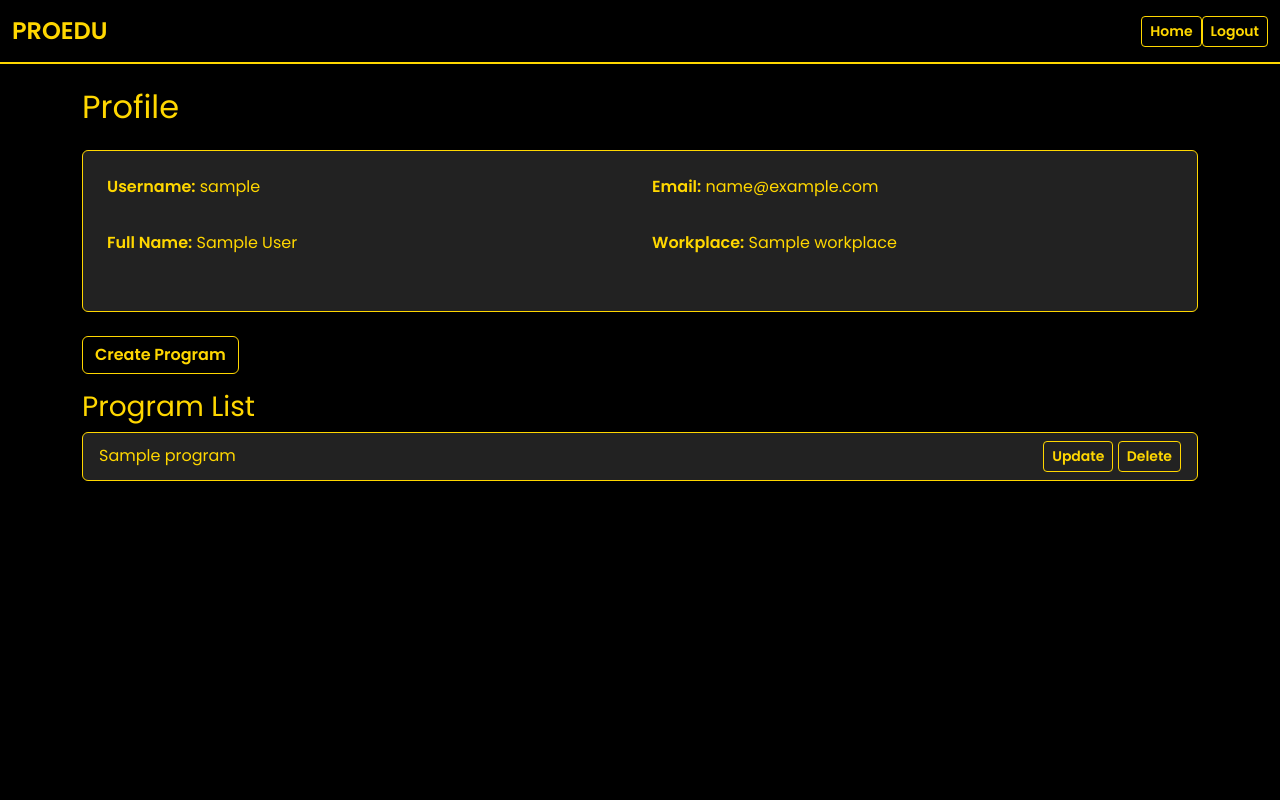
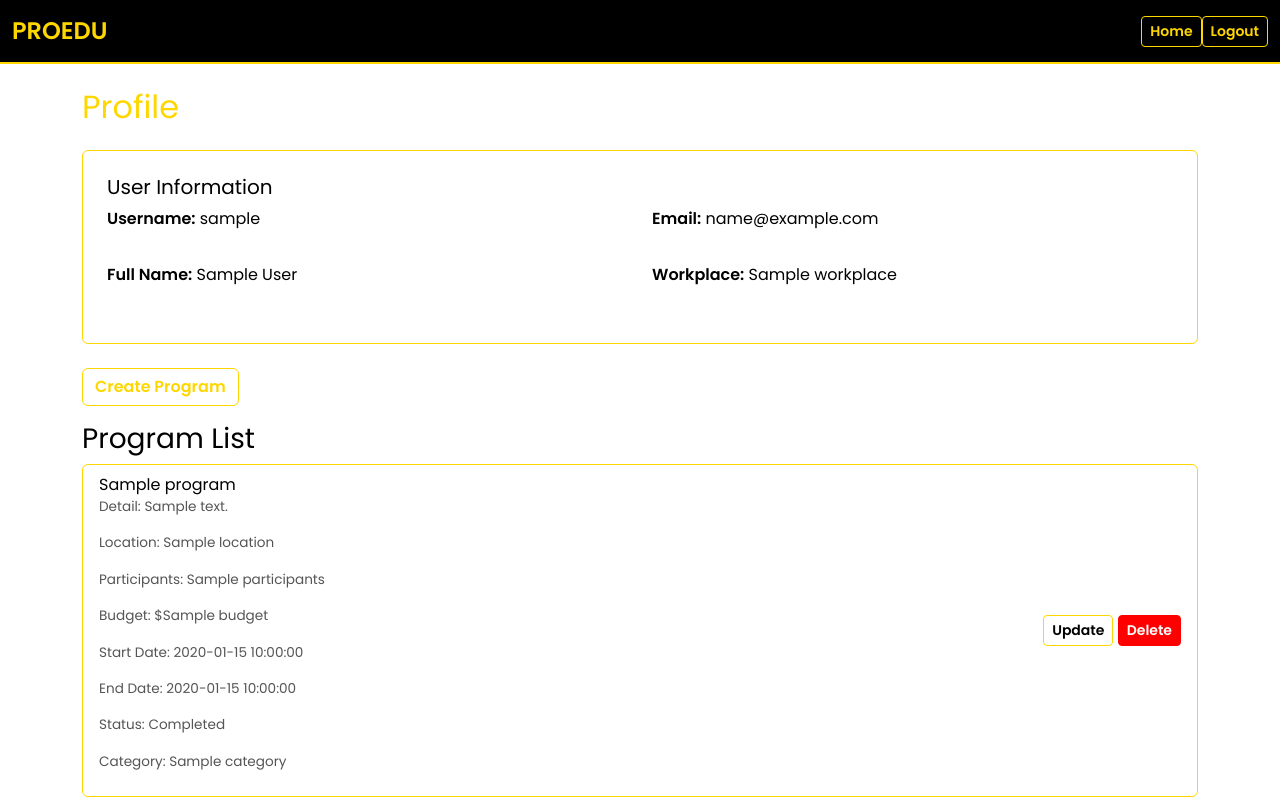
Before and after one commit to Rizkiraven/tubesnosql, a Flask app: page /profile in a window 1280 px wide. Run offline with Flask 3, Linux system fonts and the light colour scheme; the visitor is signed in with stand-in values (Sample User, id 1); a database or web service that is not in the repository returns one stand-in record (values such as "Sample title").

Commit message:
ui beres semua seng sisa update yuhuuu

```diff
--- a/app.py
+++ b/app.py
@@ -402,10 +402,9 @@ def delete_program(program_id):
 def create_program():
     if request.method == 'POST':
         try:
-            # Ambil username dari session
             username = session.get('username')
             if not username:
-                flash('You must be logged in to create a program!')
+                flash('You must be logged in to create a program!', 'warning')
                 return redirect(url_for('login'))
 
             # Ambil data dari form
@@ -419,19 +418,16 @@ def create_program():
             status = request.form.get('status', '').strip()
             category = request.form.get('category', '').strip()
 
-            # Validasi kategori ada
             if not category_collection.find_one({'name': category}):
-                flash(f'Category "{category}" does not exist!')
+                flash(f'Category "{category}" does not exist!', 'warning')
                 return redirect(url_for('create_program'))
 
-            # Validasi data wajib
             if not (program_name and detail and location and start_date and end_date and status):
-                flash('Please fill in all required fields!')
+                flash('Please fill in all required fields!', 'danger')
                 return redirect(url_for('create_program'))
 
-            # Persiapkan data untuk disimpan
             program_data = {
-                "username": username,  # Tambahkan username untuk filter nanti
+                "username": username,
                 "name": program_name,
                 "detail": detail,
                 "location": location,
@@ -443,17 +439,14 @@ def create_program():
                 "category": category,
             }
 
-            # Masukkan ke database
             programs_collection.insert_one(program_data)
-            flash('Program created successfully!')
+            flash('Program created successfully!', 'success')
             return redirect(url_for('profile'))
 
         except Exception as e:
-            # Tangani error tak terduga
-            flash(f'An error occurred: {str(e)}')
+            flash(f'An error occurred: {str(e)}', 'danger')
             return redirect(url_for('create_program'))
 
-    # Ambil daftar kategori untuk dropdown
     categories = [cat['name'] for cat in category_collection.find()]
     return render_template('create_program.html', categories=categories)
 
--- a/templates/Profile.html
+++ b/templates/Profile.html
@@ -14,13 +14,13 @@
     />
     <style>
       body {
-        background-color: #000; /* Hitam */
-        color: #ffd700; /* Kuning */
+        background-color: #fff; /* Putih */
+        color: #000; /* Hitam */
         font-family: "Poppins", sans-serif;
       }
       .navbar {
-        background-color: #000;
-        border-bottom: 2px solid #ffd700;
+        background-color: #000; /* Hitam */
+        border-bottom: 2px solid #ffd700; /* Kuning */
       }
       .navbar-brand {
         font-weight: 600;
@@ -37,22 +37,37 @@
         background-color: #ffd700;
         color: #000;
       }
+      .btn-danger {
+        border: 1px solid red;
+        color: white;
+        background-color: red;
+      }
+      .btn-danger:hover {
+        background-color: darkred;
+      }
       .card {
-        background-color: #222;
+        background-color: #fff;
         border: 1px solid #ffd700;
-        color: #ffd700;
+        color: #000; /* Warna teks hitam */
       }
       .list-group-item {
-        background-color: #222;
+        background-color: #fff;
         border: 1px solid #ffd700;
-        color: #ffd700;
+        color: #000; /* Warna teks hitam */
       }
       .list-group-item a {
-        color: #ffd700;
+        color: #000;
       }
       .list-group-item a:hover {
         text-decoration: underline;
-        color: #fff;
+        color: #ffd700;
+      }
+      h2 {
+        color: #ffd700; /* Kuning */
+      }
+      .program-detail {
+        font-size: 0.85rem;
+        color: #555;
       }
     </style>
   </head>
@@ -74,6 +89,7 @@
     <div class="container mt-4">
       <h2 class="mb-4">Profile</h2>
       <div class="card p-4 mb-4">
+        <h5 class="card-title">User Information</h5>
         <div class="row">
           <div class="col-sm-6 mb-3">
             <p><strong>Username:</strong> {{ user.username }}</p>
@@ -97,13 +113,27 @@
       <h3>Program List</h3>
       <ul class="list-group">
         {% for program in programs %}
-          <li class="list-group-item d-flex justify-content-between align-items-center">
-            {{ program.name }}
+        <li class="list-group-item">
+          <div class="d-flex justify-content-between align-items-center">
+            <div>
+              <span>{{ program.name }}</span>
+              <p class="program-detail">Detail: {{ program.detail }}</p>
+              <p class="program-detail">Location: {{ program.location }}</p>
+              <p class="program-detail">Participants: {{ program.participants }}</p>
+              <p class="program-detail">Budget: ${{ program.budget }}</p>
+              <p class="program-detail">Start Date: {{ program.start_date }}</p>
+              <p class="program-detail">End Date: {{ program.end_date }}</p>
+              <p class="program-detail">Status: {{ program.status }}</p>
+              <p class="program-detail">Category: {{ program.category }}</p>
+            </div>
             <div>
               <a href="/update_program/{{ program._id }}" class="btn btn-sm">Update</a>
               <form action="/delete_program/{{ program._id }}" method="POST" class="d-inline">
-                <button type="submit" class="btn btn-sm">Delete</button>
+                <button type="submit" class="btn btn-danger btn-sm" onclick="return confirm('Are you sure you want to delete this program?');">
+                  Delete
+                </button>
               </form>
+            </div>
           </div>
         </li>
         {% else %}
@@ -111,3 +141,7 @@
         {% endfor %}
       </ul>
     </div>
+
+    <script src="https://cdn.jsdelivr.net/npm/bootstrap@5.3.0-alpha1/dist/js/bootstrap.bundle.min.js"></script>
+  </body>
+</html>
```
Also changed, not shown: templates/Create_Program.html (+16 -10 lines). Lines whose indentation alone changed are shown as unchanged.
